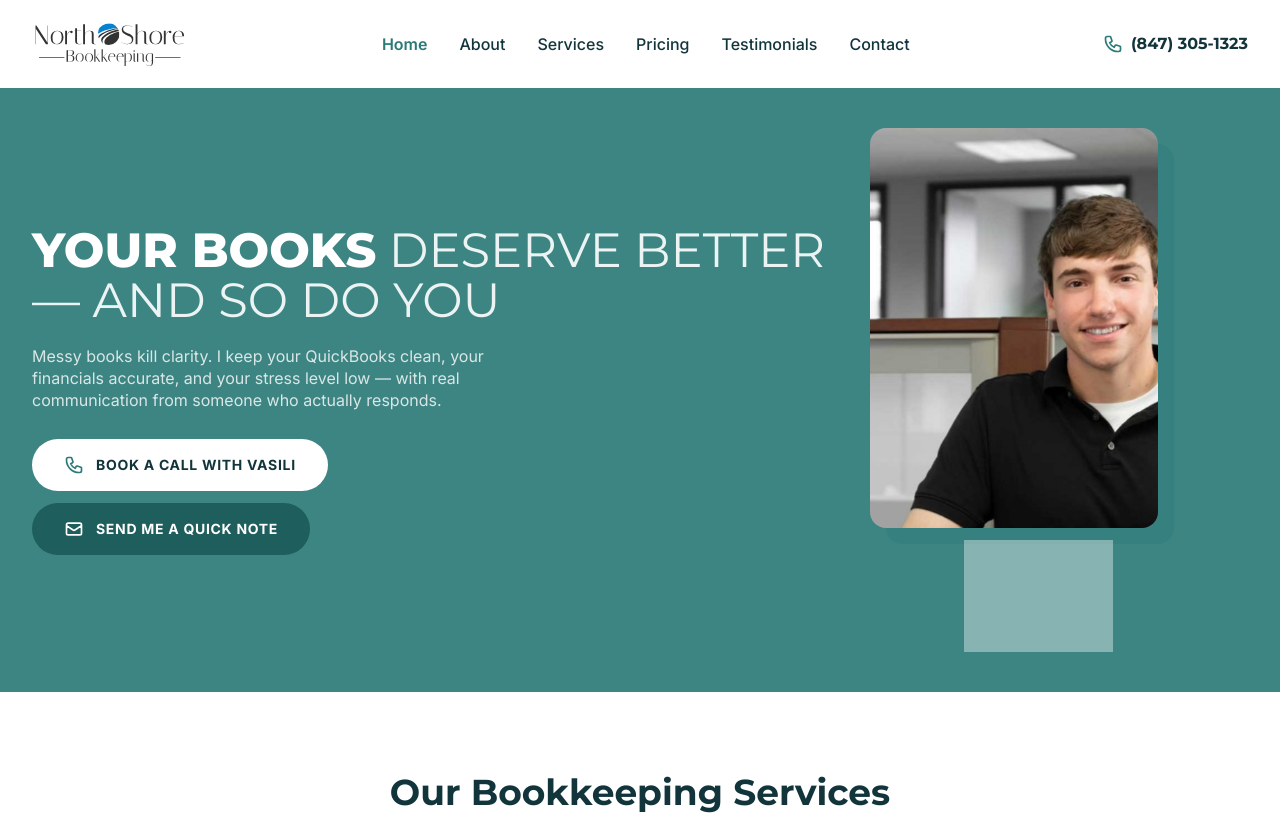
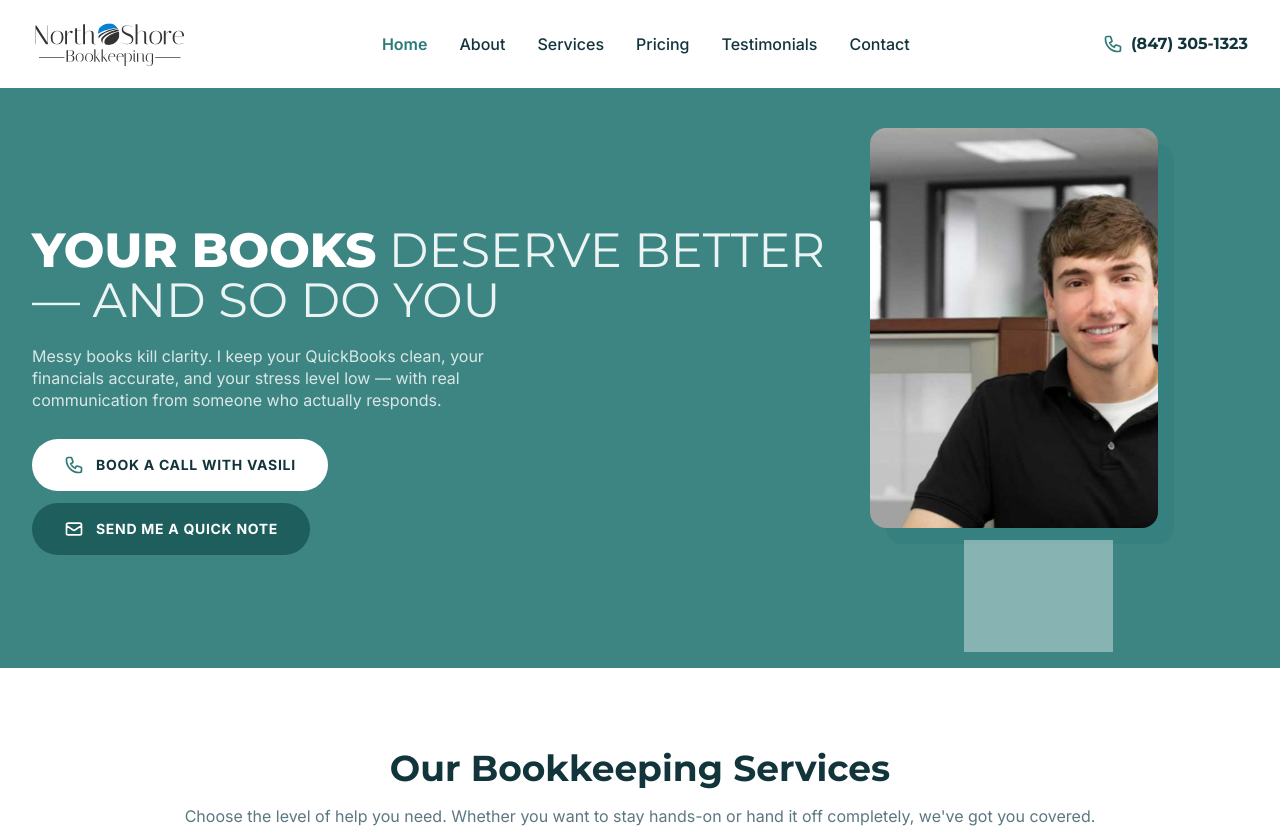
Before and after one commit to ch444444/Bookeeping, a Next.js app: page / in a window 1280 px wide. Shown: the top 828 px of the page. Built offline with nearby package versions, Linux system fonts and the light colour scheme; grey boxes are pictures that could not be loaded.

Commit message:
Further reduce hero section bottom padding

```diff
--- a/src/app/page.tsx
+++ b/src/app/page.tsx
@@ -130,7 +130,7 @@ export default function Home() {
   return (
     <>
       {/* Hero Section */}
-      <section className="relative bg-[#3d8583] pt-28 pb-8 lg:pt-32 lg:pb-10 overflow-hidden">
+      <section className="relative bg-[#3d8583] pt-28 pb-3 lg:pt-32 lg:pb-4 overflow-hidden">
         <div className="max-w-7xl mx-auto px-4 sm:px-6 lg:px-8">
           <div className="grid lg:grid-cols-5 gap-8 items-center">
             <motion.div
```
